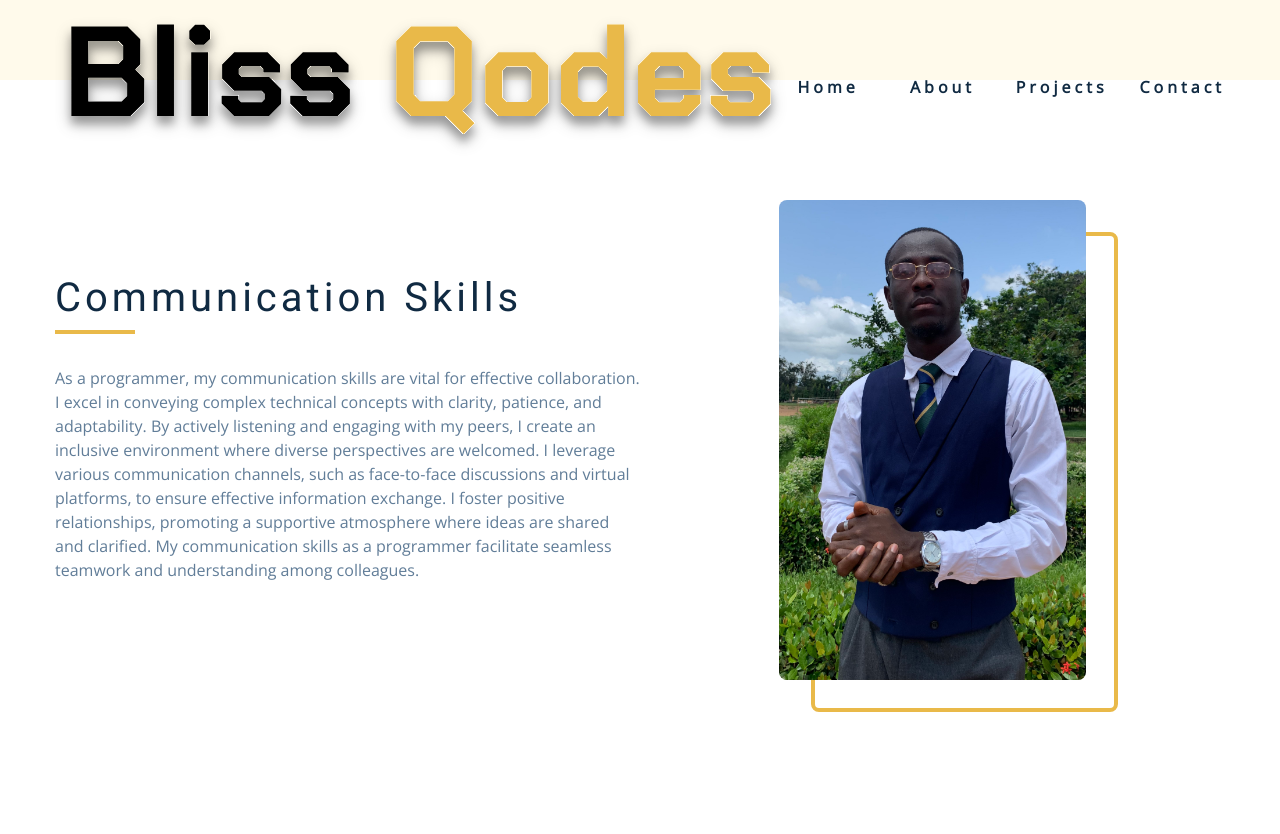
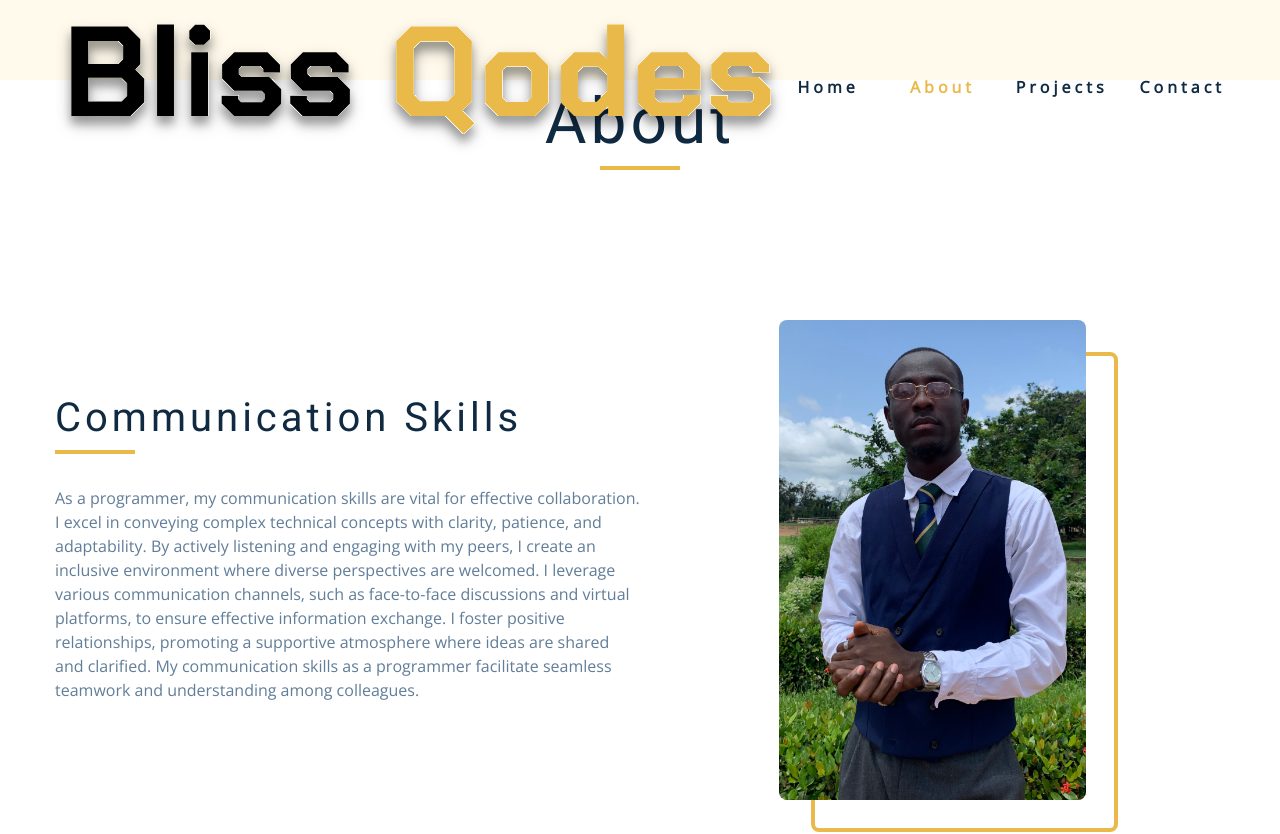
Before and after one commit to bliss-armah/My-Portfolio, a React (Vite) app: page /about in a window 1280 px wide. Shown: the top 834 px of the page. Built offline with nearby package versions, Linux system fonts and the light colour scheme.

Commit message:
routings changed

```diff
--- a/src/App.tsx
+++ b/src/App.tsx
@@ -1,11 +1,10 @@
 import { BrowserRouter, Route, Routes } from "react-router-dom";
-import { Footer, Navbar } from "./components";
+import { Footer } from "./components";
 import { HomePage, ProductPage, AboutPage, ContactPage } from "./pages";
 
 function App() {
   return (
     <>
-      <Navbar />
       <BrowserRouter>
         <Routes>
           <Route path="/" element={<HomePage />} />
--- /dev/null
+++ b/src/components/Navibar.tsx
@@ -0,0 +1,64 @@
+import {useState,useEffect} from "react";
+import logo from "../assets/images/Bliss Qodes.svg";
+import { FaBars } from "react-icons/fa";
+import Aside from "./Aside";
+import { NavLink } from "react-router-dom";
+
+const Navibar = () => {
+  const [show, setShow] = useState(false);
+
+  const showSidebar = () => {
+    setShow(!show);
+  };
+
+  useEffect(() => {
+    const handleScroll = () => {
+      const navbar = document.querySelector("#nav");
+      if (window.pageYOffset > 80) {
+        navbar?.classList.add("navbar-fixed");
+      } else {
+        navbar?.classList.remove("navbar-fixed");
+      }
+    };
+    window.addEventListener("scroll", handleScroll);
+    // Cleanup the event listener on unmount
+    return () => {
+      window.removeEventListener("scroll", handleScroll);
+    };
+  }, []);
+
+  return (
+    <div className="shows">
+      <nav className="nav" id="nav">
+        <div className="nav-center">
+          <div className="nav-header">
+            <a href="/">
+              <img src={logo} className="nav-logo w-[230px]" alt="nav logo" />
+            </a>
+            <button className="nav-btn" id="nav-btn" onClick={showSidebar}>
+              <FaBars />
+            </button>
+          </div>
+          <ul className="nav-links">
+            <li>
+              <a href="/">home</a>
+            </li>
+            <li>
+              <NavLink to={"/about"}>about</NavLink>
+            </li>
+            <li>
+              <NavLink to={"/projects"}>projects</NavLink>
+            </li>
+            <li>
+              <NavLink to={"/contact"}>contact</NavLink>
+            </li>
+          </ul>
+        </div>
+      </nav>
+
+      {show && <Aside show={setShow} />}
+    </div>
+  );
+};
+
+export default Navibar;
--- a/src/components/index.tsx
+++ b/src/components/index.tsx
@@ -4,6 +4,7 @@ import Connect from "./Connect";
 import Footer from "./Footer";
 import Hero from "./Hero";
 import Navbar from "./Navbar";
+import Navibar from "./Navibar";
 import Services from "./Services";
 import Skills from "./Skills";
 import Timeline from "./Timeline";
@@ -19,4 +20,5 @@ export {
   Timeline,
   Works,
   Hero,
+  Navibar,
 };
--- a/src/pages/AboutPage.tsx
+++ b/src/pages/AboutPage.tsx
@@ -1,9 +1,13 @@
 import profile from "../assets/images/IMG_2368.jpg";
 import about from "../assets/images/aboutme.jpg";
+import { Navibar } from "../components";
+import Header from "../components/Header";
 const AboutPage = () => {
   return (
     <div>
-      <div className="section-center hero-center">
+      <Navibar />
+      <Header name="About" classy="contact-hero -mb-[150px]" />
+      <div className="section-center hero-center -mt-11">
         <article className="hero-info">
           <div className="section-title about-title">
             <h2>Communication skills</h2>
--- a/src/pages/ContactPage.tsx
+++ b/src/pages/ContactPage.tsx
@@ -4,6 +4,7 @@ import Header from "../components/Header";
 import { contactForm } from "../utils/data";
 import axios from "axios";
 import { FormData, validationSchema } from "../Schema/Form";
+import { Navibar } from "../components";
 
 const ContactPage: React.FC = () => {
   const initialValues: FormData = {
@@ -67,6 +68,7 @@ const ContactPage: React.FC = () => {
 
   return (
     <div>
+      <Navibar/>
       <Header name="contact us" classy="contact-hero" />
       <section className="section about">
         <div className="section-center about-center">
--- a/src/pages/HomePage.tsx
+++ b/src/pages/HomePage.tsx
@@ -6,11 +6,13 @@ import {
   Timeline,
   Works,
   Hero,
+  Navbar,
 } from "../components";
 
 const HomePage = () => {
   return (
     <div>
+      <Navbar/>
       <Hero />
       <div id="about">
         <About />
--- a/src/pages/ProductPage.tsx
+++ b/src/pages/ProductPage.tsx
@@ -1,11 +1,12 @@
-import { Blog } from "../components"
+import { Blog, Navibar } from "../components";
 
 const ProductPage = () => {
   return (
     <div>
-    <Blog/>
+      <Navibar />
+      <Blog />
     </div>
-  )
-}
+  );
+};
 
-export default ProductPage
+export default ProductPage;
```
